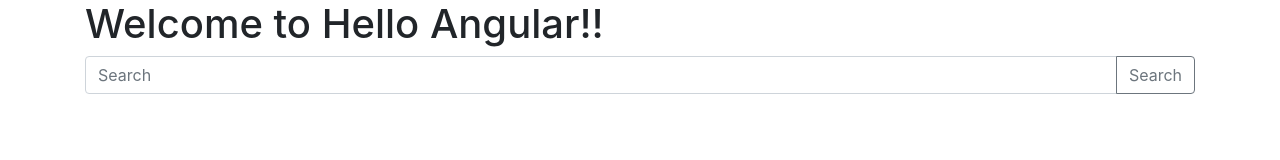
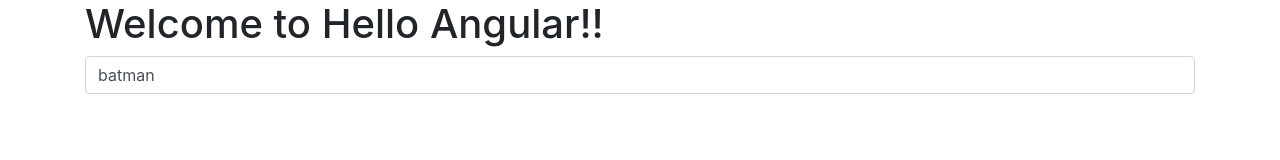
Before and after one commit to pawel13/angular-spotify3, an Angular app: page / in a window 1280 px wide. Shown: the top 160 px of the page. Built offline with nearby package versions, Linux system fonts and the light colour scheme; sample sign-in values are in the browser's storage.

Commit message:
Reactive forms module

```diff
--- a/src/app/music/components/search-form/search-form.component.html
+++ b/src/app/music/components/search-form/search-form.component.html
@@ -3,12 +3,18 @@
 
 <div class="input-group mb-3">
 
-  <input type="text" class="form-control" placeholder="Search" #queryRef (keyup.enter)="search(queryRef.value)">
+  <input class="form-control" placeholder="Search" [formControl]="queryForm.get('query')">
 
-  <div class="input-group-append">
+
+</div>
+
+
+
+
+
+
+<!-- <div class="input-group-append">
     <button class="btn btn-outline-secondary" (click)="search(queryRef.value)">
       Search
     </button>
-  </div>
-
-</div>
+  </div> -->
--- a/src/app/music/components/search-form/search-form.component.ts
+++ b/src/app/music/components/search-form/search-form.component.ts
@@ -1,4 +1,5 @@
 import { Component, OnInit, Output, EventEmitter } from "@angular/core";
+import { FormGroup, FormControl } from "@angular/forms";
 
 @Component({
   selector: "app-search-form",
@@ -6,7 +7,17 @@
   styleUrls: ["./search-form.component.scss"]
 })
 export class SearchFormComponent implements OnInit {
-  constructor() {}
+
+  queryForm: FormGroup;
+
+  constructor() {
+
+    this.queryForm = new FormGroup({
+      query: new FormControl("batman")
+    });
+
+    console.log(this.queryForm)
+  }
 
   ngOnInit() {}
 
```
Also changed, not shown: src/app/music/music.module.ts (+7 -1 lines).
